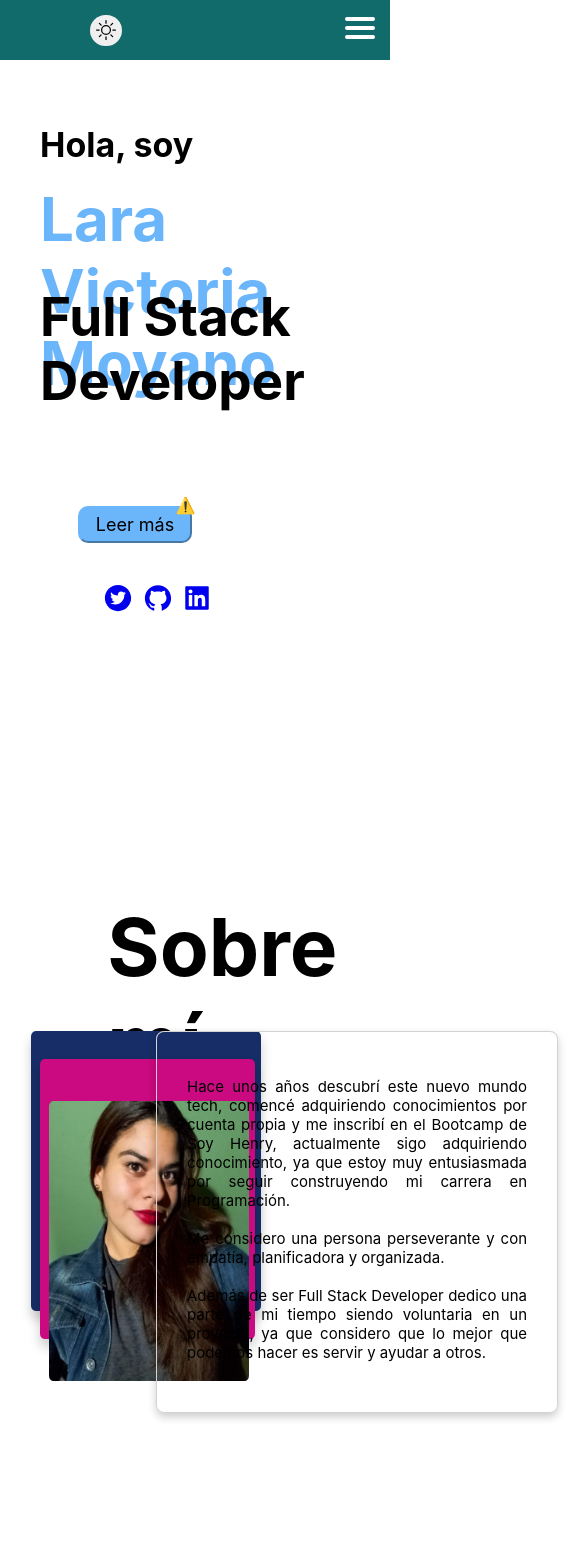
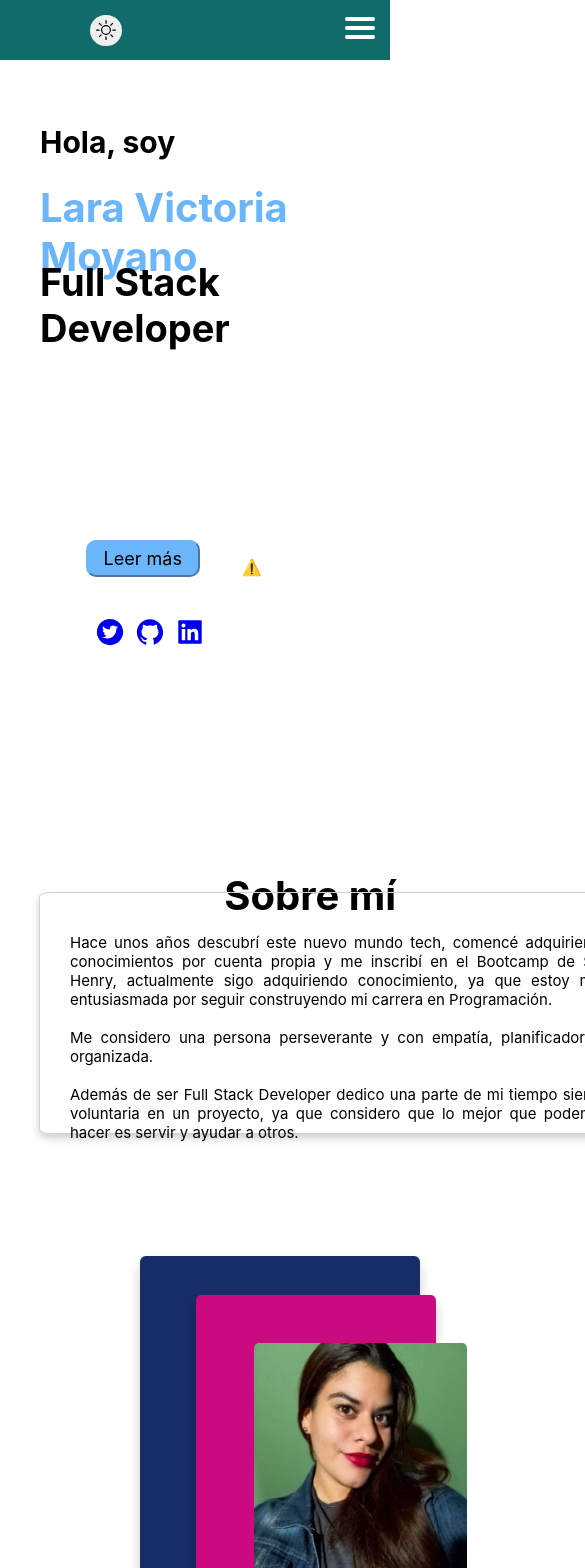
Before and after one commit to VicLara22/porfolio, a React (Create React App) app: page / in a window 390 px wide. Shown: the top 1568 px of the page, 585 px wide, since content can reach past the window. Built offline with nearby package versions, Linux system fonts and the light colour scheme; no server answers.

Commit message:
responsive phone

```diff
--- a/src/pages/about/About.css
+++ b/src/pages/about/About.css
@@ -11,10 +11,11 @@
 }
 
 .container_text{
-    position: absolute;
+    position: relative;
     width: 420px;
     height: 400px;
-    left:48%;
+    left:108%;
+    top:-45%;
     box-shadow: 0 4px 8px 0 rgba(0,0,0,0.2);
     transition: 0.3s;
     border: 0.1px solid #d4d3d3;
@@ -67,9 +68,10 @@ border-radius: 2%;
     border-radius: 2%;
 }
 .container_img_one{
-    position: absolute;
+    position: relative;
     width: 280px;
     height: 320px;
+    top:4%;
     left:14%;
     box-shadow: 0 8px 12px 0 rgba(0,0,0,0.2);
     transition: 0.3s;
@@ -93,30 +95,32 @@ border-radius: 2%;
     0%{transform:scale(.5)} 100%{transform:scale(1)}
 }
 
-@media (max-width: 768px) {
+@media screen and (max-width: 768px) {
     .title_about{
-        left:55%;
+        left:80%;
+        font-size: 40px;
     }
     .container_text{
-        width: 400px;
-        height: 380px;
-        left:40%;
+        width: 600px;
+        height: 240px;
+        left:23%;
+        top:-48%;
     }
-    .img_profile{
-        left:4%;
-        top:15%;
-        width: 200px;
-        height: 280px;
-        }
-        .container_img{
-            left:4%;
-            top:10%;
-            width: 215px;
-            height: 280px;
-        }
-        .container_img_one{
-            left:8%;
-            width: 230px;
-            height: 280px;
-        }
+    .container_img_one{
+        left:70%;
+        top:33%;
+    }
 }
+
+@media screen and (max-width: 480px) {
+    .title_about{
+        left:115%;
+    }
+    .container_text{
+        left:20%;
+    }
+    .container_img_one{
+        left:72%;
+    }
+
+}
--- a/src/pages/landing/LandingPage.css
+++ b/src/pages/landing/LandingPage.css
@@ -94,14 +94,14 @@ top:20%;
 
 .item:hover{
     padding: 0.2rem;
+
 }
+/* Medium devices (landscape tablets, 768px and up) */
 
-/* Extra small devices (phones, 600px and down) */
-@media (max-width: 768px) {
+@media screen and (max-width: 768px) {
 .container_h1{
   top:17%;
-  font-size: 60px;
-}
+  }
 .container_h2{
 top:29%;
 }
@@ -123,11 +123,41 @@ top:45%;
     left:15%;
 }
 }
+/* Extra small devices (phones, 600px and down) */
+@media screen and (max-width: 480px) {
+    .container_h1{
+        top:17%;
+        font-size: 40px;
+    }
+    .container_h2{
+       top:26%;
+       font-size: 38px;
+    }
+    .container_h3{
+        top:10%;
+        font-size: 30px;
+    }
+    .btn{
+        top:64%;
+        left:22%;
+    }
+    .img{
+      left:62%;
+      top:50%;
+      width: 290px;
+      height: 290px;
+    }
+    .redes{
+        left:13%;
+        top:69%;
+    }
+}
+
+
 
 /* Small devices (portrait tablets and large phones, 600px and up) */
 
 
-/* Medium devices (landscape tablets, 768px and up) */
 
 
 /* Large devices (laptops/desktops, 992px and up) */
--- a/src/pages/proyects/Proyects.css
+++ b/src/pages/proyects/Proyects.css
@@ -177,4 +177,34 @@
     font-size: 15px;
     top:71%;
 }
+}
+
+  @media screen and (max-width: 480px) {
+    .title_proyects{
+        left:118%;
+        font-size: 40px;
+    }
+    .container_proyects{
+        width: 560px;
+        height: 500px;
+        left:10%;
+    }
+    .container_proyects_pokemon_text{
+        width: 365px;
+        height: 180px;
+        left:30%;
+        top:5%;
+    }
+    .container_proyects_gojob_text{
+        width: 365px;
+        height: 190px;
+        left:30%;
+        top:51%;
+    }
+    .btn_github{
+        top:75%;
+    }
+    .btn_visitar{
+        top:75%;
+    }
   }
--- a/src/pages/tech/Tech.css
+++ b/src/pages/tech/Tech.css
@@ -61,3 +61,20 @@
     margin: 0px;
   }
 }
+@media screen and (max-width: 480px) {
+  .title_tech{
+    left:118%;
+    font-size: 40px;
+  }
+  .container_tech_img{
+    width: 600px;
+    height: 400px;
+    left:9%;
+  }
+  .fila {
+    font-size: 116px;
+  }
+  .columna {
+    width: 30%;
+  }
+}
```
Also changed, not shown: src/components/navBar/NavBar.css (+6 -1 lines). Lines whose indentation alone changed are shown as unchanged.
